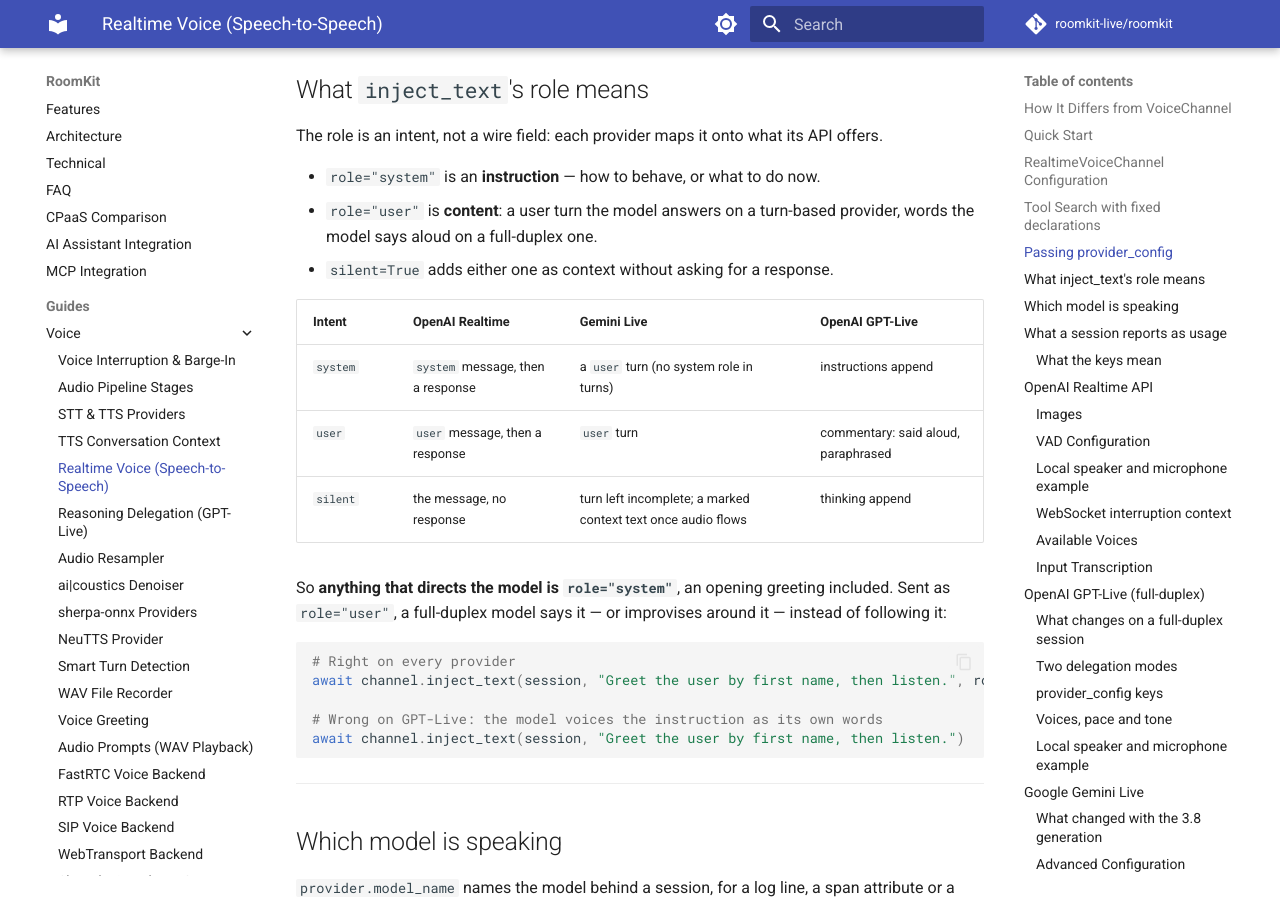
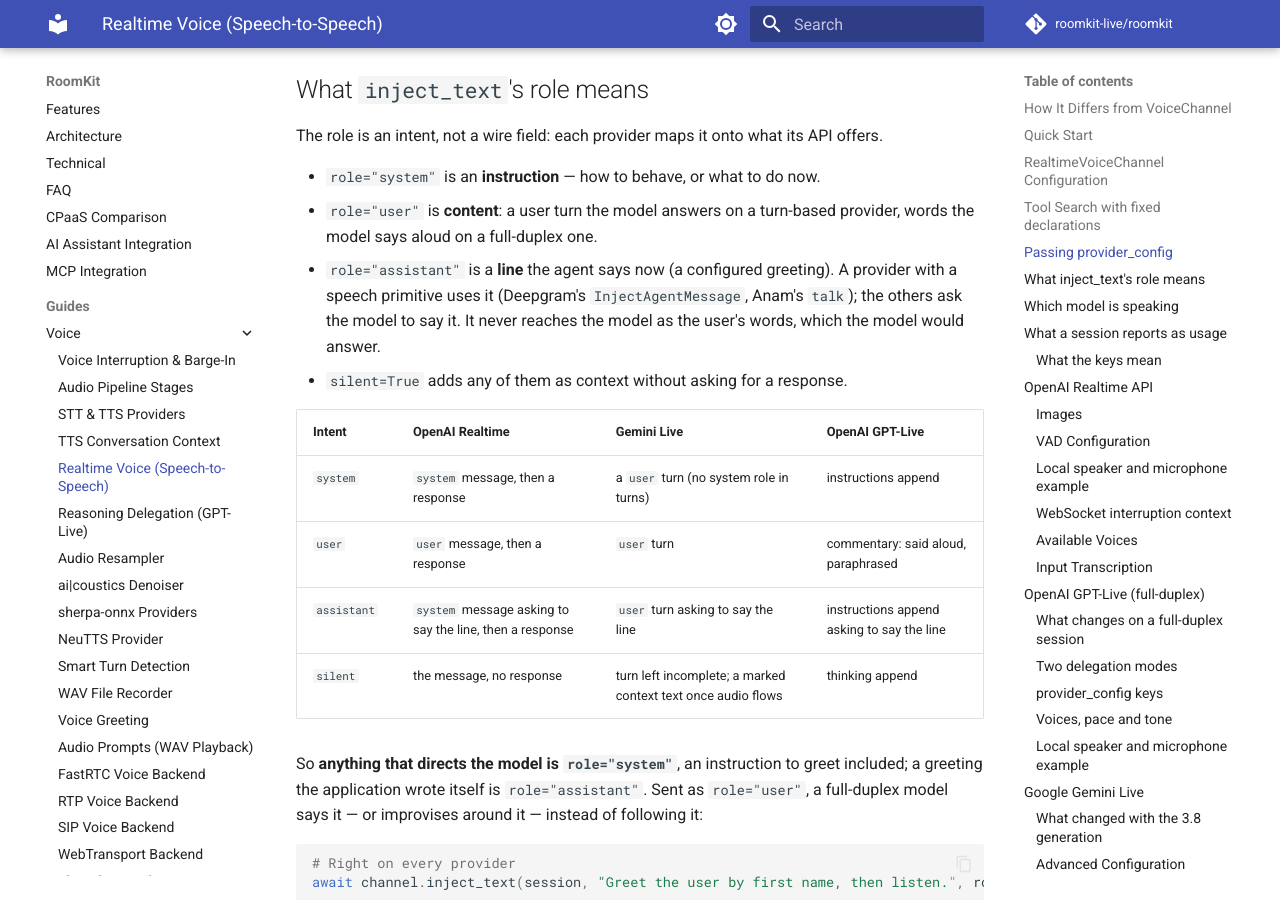
Before and after one commit to roomkit-live/roomkit-docs, an MkDocs documentation site: the page built from docs/guides/realtime-voice-providers.md, in a window 1280 px wide and 900 px high, scrolled down 4600 px. Built offline with MkDocs 1.6.1 and Material for MkDocs 9.7.7, drawn with Linux system fonts in a browser that asks for light colours; comment, search, counter and statistics services are not loaded; some of the changed text lies outside the part shown.

Commit message:
docs(voice): the assistant intent, Deepgram's system injection and Anam's talk (RMK-200)

````diff
--- a/docs/guides/realtime-voice-providers.md
+++ b/docs/guides/realtime-voice-providers.md
@@ -185,16 +185,21 @@ API offers.
 - `role="system"` is an **instruction** — how to behave, or what to do now.
 - `role="user"` is **content**: a user turn the model answers on a turn-based
   provider, words the model says aloud on a full-duplex one.
-- `silent=True` adds either one as context without asking for a response.
+- `role="assistant"` is a **line** the agent says now (a configured greeting).
+  A provider with a speech primitive uses it (Deepgram's `InjectAgentMessage`,
+  Anam's `talk`); the others ask the model to say it. It never reaches the
+  model as the user's words, which the model would answer.
+- `silent=True` adds any of them as context without asking for a response.
 
 | Intent | OpenAI Realtime | Gemini Live | OpenAI GPT-Live |
 |---|---|---|---|
 | `system` | `system` message, then a response | a `user` turn (no system role in turns) | instructions append |
 | `user` | `user` message, then a response | `user` turn | commentary: said aloud, paraphrased |
+| `assistant` | `system` message asking to say the line, then a response | `user` turn asking to say the line | instructions append asking to say the line |
 | `silent` | the message, no response | turn left incomplete; a marked context text once audio flows | thinking append |
 
-So **anything that directs the model is `role="system"`**, an opening greeting
-included. Sent as `role="user"`, a full-duplex model says it — or improvises
+So **anything that directs the model is `role="system"`**, an instruction to
+greet included; a greeting the application wrote itself is `role="assistant"`. Sent as `role="user"`, a full-duplex model says it — or improvises
 around it — instead of following it:
 
 ```python
@@ -1152,7 +1157,7 @@ Deepgram also has no "user stopped speaking" event: the user's `ConversationText
 - **Turn detection is always Deepgram's.** `server_vad=False` is not supported; the provider logs a warning and ignores it.
 - **Transcriptions are final-only.** `ConversationText` carries no interim results.
 - **Sessions are capped at two hours.** A `MAXIMUM_SESSION_LENGTH_APPROACHING` warning arrives at 1 h 55 and a terminal error at 2 h, both surfaced through `on_error`.
-- **Silent injection rewrites the prompt.** Deepgram has no message that adds to the conversation without a reply, so `inject_text(..., silent=True)` appends the text to the system prompt via `UpdatePrompt` — additive, but it lands as an instruction rather than as a turn.
+- **Silent injection rewrites the prompt.** Deepgram has no message that adds to the conversation without a reply, so `inject_text(..., silent=True)` appends the text to the system prompt via `UpdatePrompt` — additive, but it lands as an instruction rather than as a turn. `UpdatePrompt` never starts a turn, so a non-silent `role="system"` instruction travels as `InjectUserMessage`, which the agent acts on at once; a standing instruction ("speak more slowly from now on") is `silent=True`. `role="assistant"` is `InjectAgentMessage`: the agent says the line verbatim.
 - **Managed-LLM prompts are capped at 25,000 characters.** Past the cap Deepgram truncates the prompt and keeps the session alive (a non-fatal `PROMPT_TOO_LONG` warning). RoomKit warns client-side before sending — at connect, on `reconfigure()`, and as silent injections grow the prompt — governed by `max_prompt_chars`. Bring-your-own `think_endpoint` sessions have no cap and are never warned.
 
 ### Local speaker and microphone example
````
Also changed, not shown: docs/guides/anam-avatar.md (+1 -0 lines).
